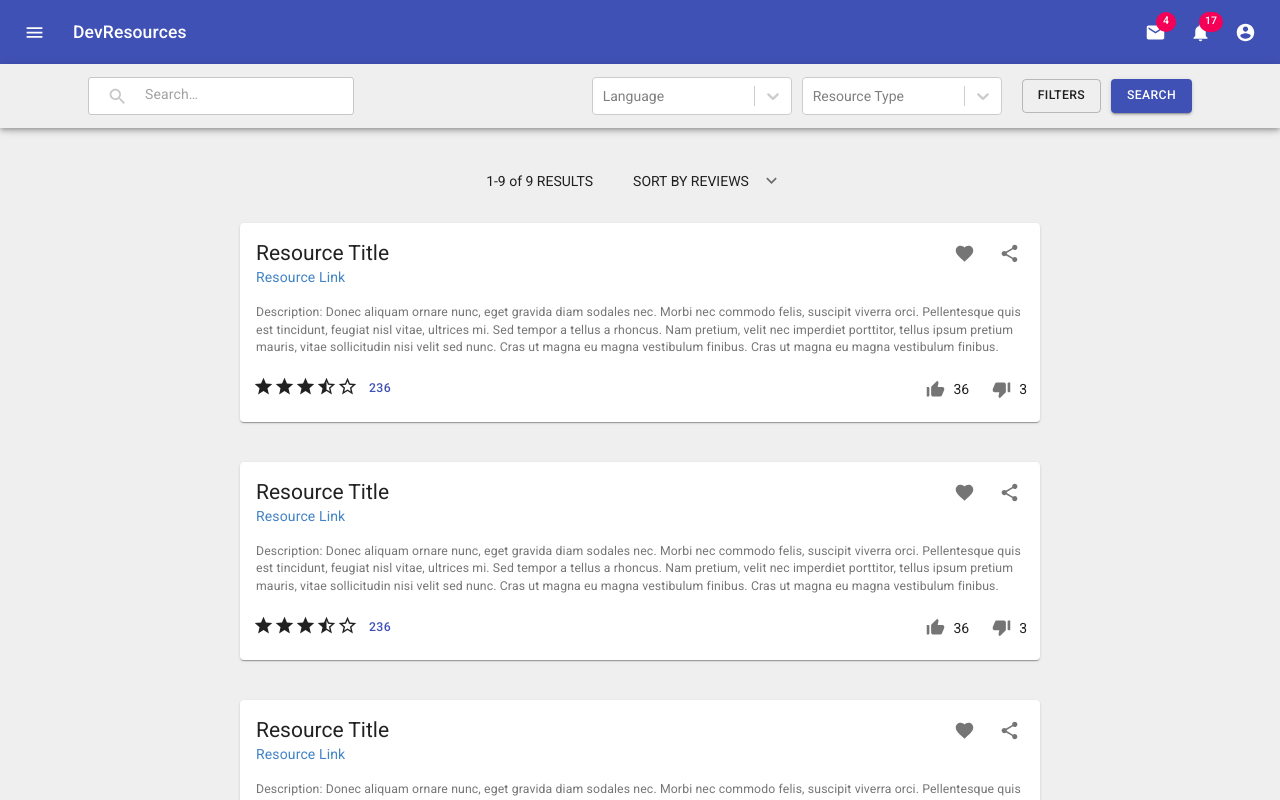
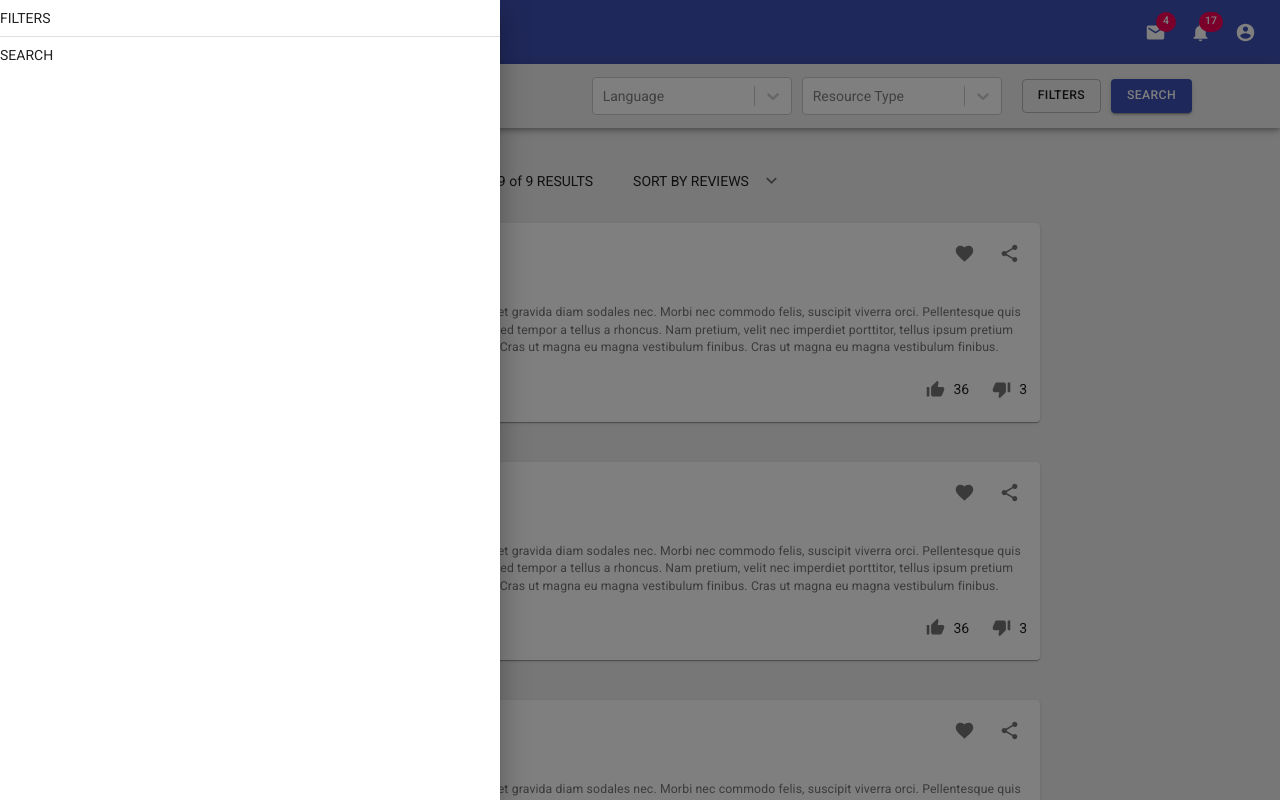
Before and after one commit to seanddallen/DevResourcesUI, a React (Create React App) app: page / in a window 1280 px wide. Both pictures are taken after a click on the button 34 px from the left and 32 px from the top of the page. Shown: the top 800 px of the page. Built offline with nearby package versions, Linux system fonts and the light colour scheme.

Commit message:
setup side drawers

```diff
--- a/src/App.js
+++ b/src/App.js
@@ -1,7 +1,6 @@
 import React from 'react';
 import { BrowserRouter, Route, Switch } from 'react-router-dom';
-
-import './index.css';
+import { makeStyles } from '@material-ui/core/styles';
 import TopNav from './Components/layout/TopNav';
 import StickyNav from './Components/layout/StickyNav';
 import Footer from './Components/layout/Footer';
@@ -9,19 +8,75 @@ import Main from './Components/main/Main';
 import Login from './Components/login/Login';
 import Registration from './Components/login/Registration';
 import Profile from './Components/profile/Profile';
+import Drawer from '@material-ui/core/Drawer';
+import Divider from '@material-ui/core/Divider';
+import List from '@material-ui/core/List';
+
+import './index.css';
+
+
+const useStyles = makeStyles({
+  list: {
+    width: 500,
+  },
+  fullList: {
+    width: 'auto',
+  },
+});
+
+//onClick={toggleDrawer('left', true)}
 
 function App() {
+  const classes = useStyles();
+  const [drawer, setDrawer] = React.useState({ left: false, right: false });
+
+  const toggleDrawer = (side, open) => event => {
+    if (event.type === 'keydown' && (event.key === 'Tab' || event.key === 'Shift')) {
+      return;
+    }
+    setDrawer({ ...drawer, [side]: !drawer[side] });
+  };
+
+  const sideList = side => (
+    <div
+      className={classes.list}
+      role="presentation"
+      onClick={toggleDrawer(side, false)}
+      onKeyDown={toggleDrawer(side, false)}
+    >
+      <List>
+        FILTERS
+      </List>
+      <Divider />
+      <List>
+        SEARCH
+      </List>
+    </div>
+  );
+
+  //REFACTOR WITH REDUX: Drawer Reducer to open/close left/right drawer
+
   return (
     <div className="App">
       <BrowserRouter>
-        <TopNav/>
-        <StickyNav/>
+        { !window.location.pathname.includes('login') && !window.location.pathname.includes('registration') &&
+          <>
+            <TopNav toggleDrawer={toggleDrawer} />
+            <StickyNav toggleDrawer={toggleDrawer} />
+          </>
+        }
         <Switch>
-          <Route exact path="/" component={Main} />
+          <Route exact path="/" component={() => <Main toggleDrawer={toggleDrawer}/>} />
           <Route path="/login" component={Login} />
           <Route path="/registration" component={Registration} />
           <Route path="/profile" component={Profile} />
         </Switch>
+        <Drawer open={drawer.left} onClose={toggleDrawer("left", false)}>
+          {sideList("left")}
+        </Drawer>
+        <Drawer anchor="right" open={drawer.right} onClose={toggleDrawer('right', false)}>
+          {sideList('right')}
+        </Drawer>
         {/* <Footer/> */}
       </BrowserRouter>
     </div>
--- a/src/Components/layout/StickyNav.jsx
+++ b/src/Components/layout/StickyNav.jsx
@@ -204,7 +204,7 @@ const customStyles = {
   }
 };
 
-export default function StickyNav() {
+export default function StickyNav(props) {
   const classes = useStyles();
 
   const [isClearable, setIsClearable] = useState(true);
@@ -313,6 +313,7 @@ export default function StickyNav() {
                 size="medium"
                 className={classes.button}
                 style={{ margin: "0 10px" }}
+                onClick={props.toggleDrawer("left", true)}
               >
                 FILTERS
               </Button>
--- a/src/Components/layout/TopNav.jsx
+++ b/src/Components/layout/TopNav.jsx
@@ -77,7 +77,7 @@ const useStyles = makeStyles(theme => ({
   }
 }));
 
-export default function TopNav() {
+export default function TopNav(props) {
   const classes = useStyles();
   const [anchorEl, setAnchorEl] = React.useState(null);
   const [mobileMoreAnchorEl, setMobileMoreAnchorEl] = React.useState(null);
@@ -168,6 +168,7 @@ export default function TopNav() {
             className={classes.menuButton}
             color="inherit"
             aria-label="open drawer"
+            onClick={props.toggleDrawer("left", true)}
           >
             <MenuIcon />
           </IconButton>
--- a/src/Components/main/Main.jsx
+++ b/src/Components/main/Main.jsx
@@ -5,19 +5,15 @@ import Grid from "@material-ui/core/Grid";
 import Filters from "./filters/Filters";
 import Cards from "./resources/ResourceCards";
 
-class Main extends Component {
-  render() {
+export default function Main(props) {
   return (
     <div style={{ display: "flex", justifyContent: "center" }}>
       {/* <Grid container style={{ width: "30vw", margin: "10px" }}>
           <Filters />
         </Grid> */}
       <Grid container style={{ width: "100vw", margin: "10px" }}>
-          <Cards />
+        <Cards toggleDrawer={props.toggleDrawer} />
       </Grid>
     </div>
   );
 }
-}
-
-export default Main;
--- a/src/Components/main/resources/ResourceCard.jsx
+++ b/src/Components/main/resources/ResourceCard.jsx
@@ -50,7 +50,7 @@ const useStyles = makeStyles(theme => ({
   }
 }));
 
-export default function ResourceCard() {
+export default function ResourceCard(props) {
   const classes = useStyles();
   const [expanded, setExpanded] = React.useState(false);
 
@@ -117,6 +117,7 @@ export default function ResourceCard() {
           <Button
             color="primary"
             style={{ marginLeft: "-10px", paddingLeft: "-10px" }}
+            onClick={props.toggleDrawer("right", true)}
           >
             236
           </Button>
--- a/src/Components/main/resources/ResourceCards.jsx
+++ b/src/Components/main/resources/ResourceCards.jsx
@@ -20,7 +20,7 @@ const useStyles = makeStyles(theme => ({
   // }
 }));
 
-export default function ResourceCards() {
+export default function ResourceCards(props) {
   const classes = useStyles();
   const [expanded, setExpanded] = React.useState(false);
 
@@ -30,7 +30,7 @@ export default function ResourceCards() {
   const resources = [1, 2, 3, 4, 5, 6, 7, 8, 9];
 
   const listOfCards = resources.map(resource => {
-    return <ResourceCard />;
+    return <ResourceCard toggleDrawer={props.toggleDrawer} />;
   });
 
   return (
```
Lines whose indentation alone changed are shown as unchanged.
